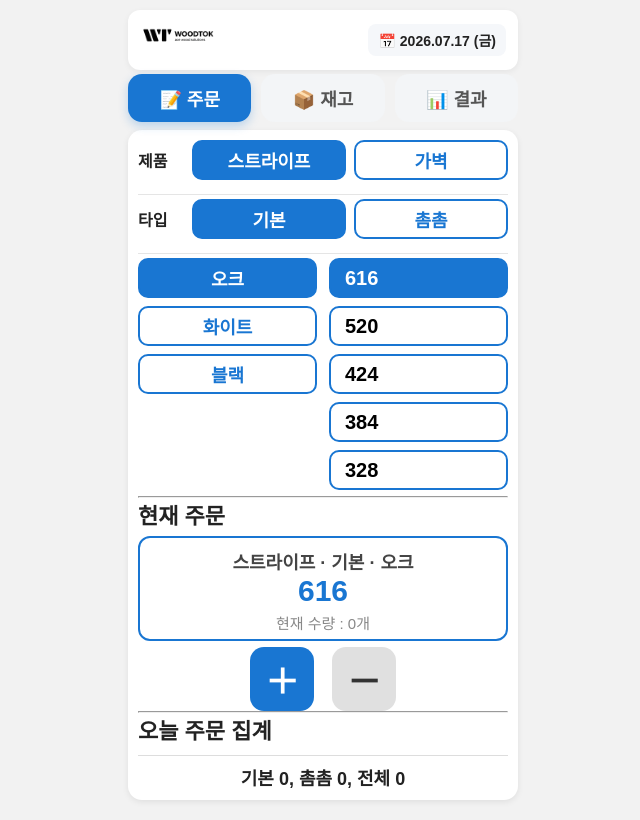
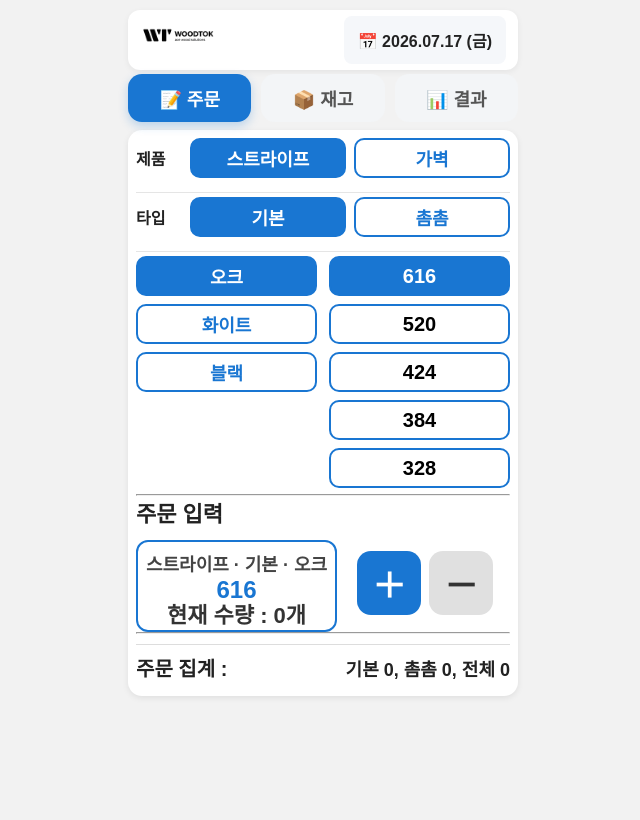
Before and after one commit to alwaysjcs/WOODTOK, a React (Vite) app: page / in a window 1280 px wide. Shown: the whole page, without its empty margins (317-957 px from the left). Built offline with nearby package versions, Linux system fonts and the light colour scheme.

Commit message:
UI layout update

```diff
--- a/src/App.css
+++ b/src/App.css
@@ -35,7 +35,7 @@ h1 {
 .card {
   background: white;
   border-radius: 14px;
-  padding: 10px;
+  padding: 8px;
   margin-top: 0;
   box-shadow: 0 2px 6px rgba(0,0,0,0.08);
   text-align: left;
@@ -107,12 +107,12 @@ select{
   background: #e3f2fd;
 }
 
-.current-panel {
-  margin-top: 6px;
-  padding: 6px 10px;
-  border: 2px solid #1976d2;
-  border-radius: 12px;
-  text-align: center;
+.current-panel{
+    margin-top:6px;
+    padding:6px 8px 2px 8px;
+    border:2px solid #1976d2;
+    border-radius:12px;
+    text-align:center;
 }
 
 .plus-button,
@@ -154,9 +154,9 @@ select{
   font-size: 22px;
   font-weight: bold;
   display: flex;
-  justify-content: space-between;
+  justify-content: center;
   align-items: center;
-  padding: 0 14px;
+  padding: 0;
   cursor: pointer;
 }
 
@@ -165,16 +165,34 @@ select{
   color: white;
 }
 
-.summary{
-    margin-top:10px;
+.summary-title{
+    display:flex;
+    align-items:center;
+    gap:10px;
+
+    margin-top:8px;
     padding-top:8px;
+
     border-top:1px solid #ddd;
 
-    display:flex;
-    justify-content:space-around;
-    align-items:center;
+    font-size:20px;
+    font-weight:700;
+}
 
-    font-size:18px;
+.summary-result{
+
+    flex:1;
+
+    text-align:right;
+
+    white-space:nowrap;
+
+    overflow:hidden;
+
+    text-overflow:ellipsis;
+
+    font-size:clamp(12px,3.5vw,18px);
+
     font-weight:700;
 }
 
@@ -397,11 +415,12 @@ select{
     align-items:center;
     gap:4px;
 
-    font-size:14px;
+    font-size:16px;
     font-weight:600;
+    min-height: 48px;
 
     background:#f5f7fa;
-    padding:6px 10px;
+    padding:10px 14px;
     border-radius:8px;
 
     cursor:pointer;
@@ -432,28 +451,27 @@ select{
     font-size:18px;
     font-weight:600;
     color:#444;
-    margin-top:4px;
+    margin-top:2px;
+    margin-bottom:2px;
 }
 
 .current-size{
-    font-size:30px;
-    font-weight:800;
+    font-size:24px;
+    font-weight:700;
     color:#1976d2;
     line-height:1;
-    margin:2px 0;
+    margin:0;
 }
 
 .current-label{
-    font-size:15px;
-    color:#888;
-    margin-top:6px;
-}
+    font-size:22px;
+    font-weight:700;
+    color:#333;
 
-.current-buttons{
-    display:flex;
-    justify-content:center;
-    gap:18px;
-    margin-top:6px;
+    margin-top:2px;
+    margin-bottom:0;
+
+    line-height:1.1;
 }
 
 .plus-button,
@@ -504,3 +522,43 @@ select{
     border-top:1px solid #e5e5e5;
     margin:0 0 4px 0;
 }
+
+.current-row{
+    display:flex;
+    gap:12px;
+    align-items:stretch;
+}
+
+.current-buttons{
+    display:flex;
+    flex-direction:row;
+
+    gap:8px;
+
+    align-items:center;
+
+    margin-left:8px;
+}
+
+.summary-title{
+    display:flex;
+    justify-content:space-between;
+    align-items:center;
+
+    margin-top:10px;
+    margin-bottom:6px;
+
+    font-size:20px;
+    font-weight:700;
+}
+
+.summary-mode{
+    flex:1;
+    text-align:right;
+
+    white-space:nowrap;
+    overflow:hidden;
+    text-overflow:ellipsis;
+
+    font-size:clamp(12px,4vw,20px);
+}
--- a/src/components/CurrentPanel.jsx
+++ b/src/components/CurrentPanel.jsx
@@ -14,9 +14,11 @@ function CurrentPanel({
 
       <h2>
         {mode === "order"
-          ? "현재 주문"
-          : "현재 재고"}
+          ? "주문 입력"
+          : "재고 입력"}
       </h2>
+
+      <div className="current-row">
 
   <div className="current-panel">
 
@@ -53,6 +55,8 @@ function CurrentPanel({
     </button>
 
   </div>
+
+</div>
     </>
   );
 }
--- a/src/components/SummaryPanel.jsx
+++ b/src/components/SummaryPanel.jsx
@@ -8,17 +8,21 @@ function SummaryPanel({
     <>
       <hr />
 
-      <h2>
-        {mode === "order"
-          ? "오늘 주문 집계"
-          : "오늘 재고 집계"}
-      </h2>
+      <div className="summary-title">
 
-      <div className="summary">
-        기본 {basicTotal}, 촘촘 {denseTotal}, 전체 {todayTotal}
+        <span>
+          {mode === "order"
+            ? "주문 집계 :"
+            : "재고 집계 :"}
+        </span>
+
+        <span className="summary-result">
+          기본 {basicTotal}, 촘촘 {denseTotal}, 전체 {todayTotal}
+        </span>
+
       </div>
-    </>
-  );
-}
+          </>
+        );
+      }
 
 export default SummaryPanel;
```
Lines whose indentation alone changed are shown as unchanged.
